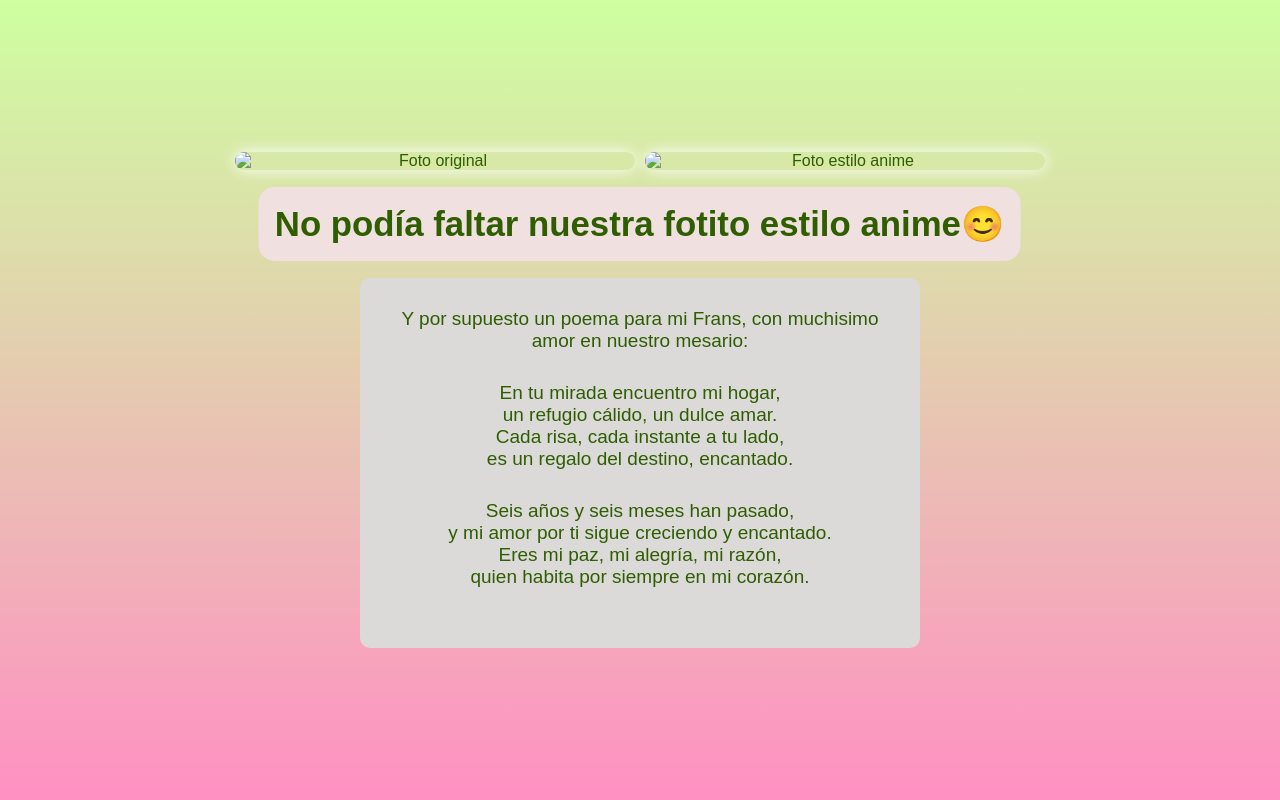
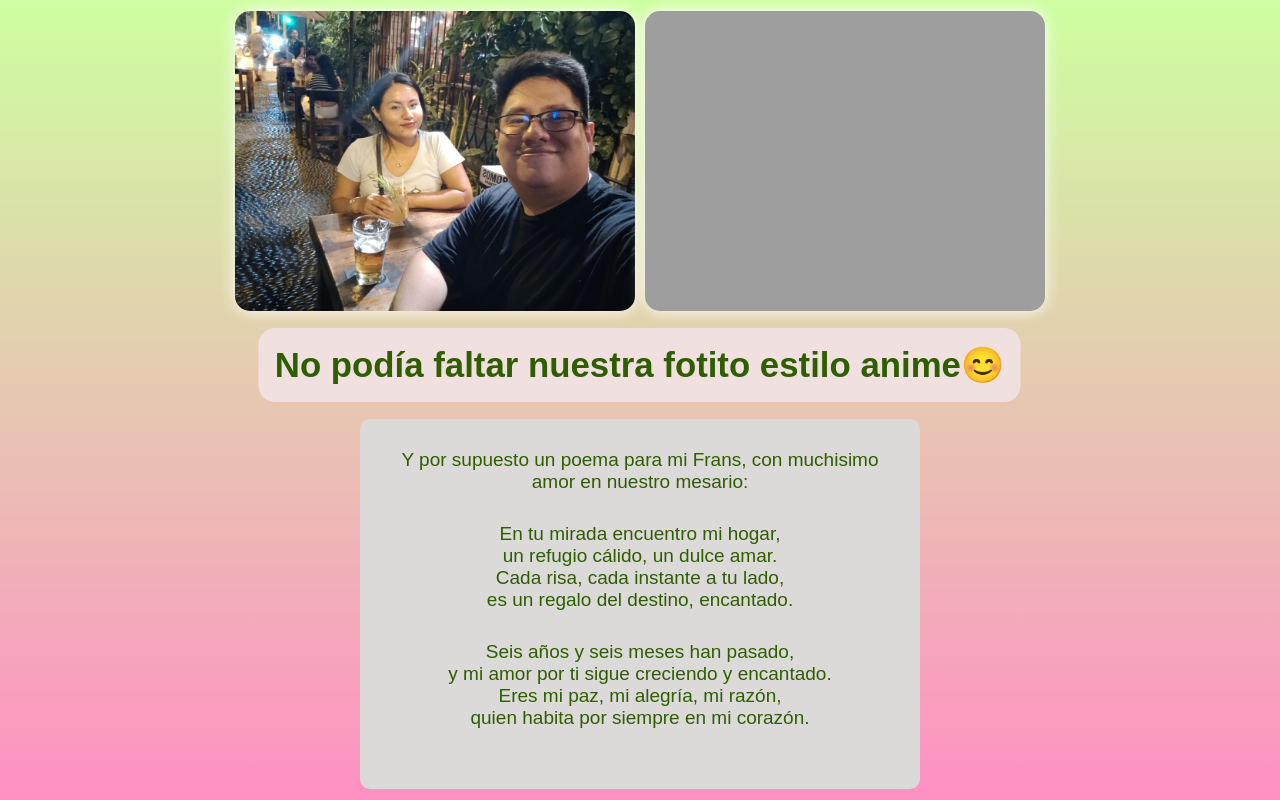
Before and after one commit to AChanchari/code-love, a plain HTML site: page index.html in a window 1280 px wide. Drawn offline with Linux system fonts and the light colour scheme; the site is published under a folder, as on GitHub Pages, so addresses that start at the root find nothing.

Commit message:
imagenes

```diff
--- a/index.html
+++ b/index.html
@@ -9,8 +9,8 @@
 <body>
     <div class="container">
         <div class="imagenes">
-            <img src="/images/moi-normal.jpg" alt="Foto original">
-            <img src="/images/moi-anime-mes.png" alt="Foto estilo anime">
+            <img src="images/moi-normal.jpg" alt="Foto original">
+            <img src="images/moi-anime-mes.png" alt="Foto estilo anime">
         </div>
         <div class="mensaje">No podía faltar nuestra fotito estilo anime😊</div>
         <div class="poema">
```
